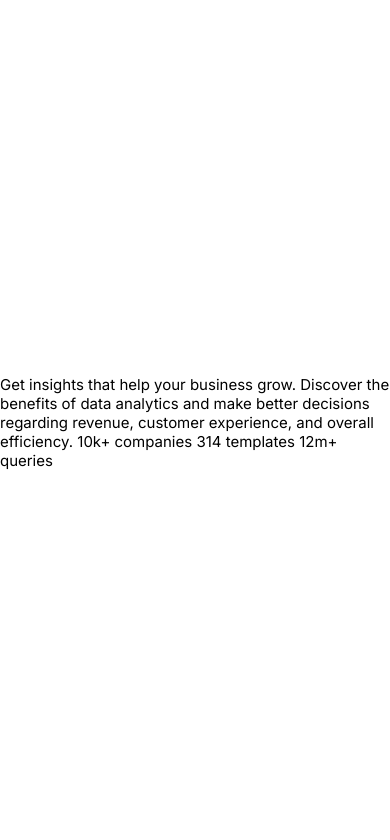
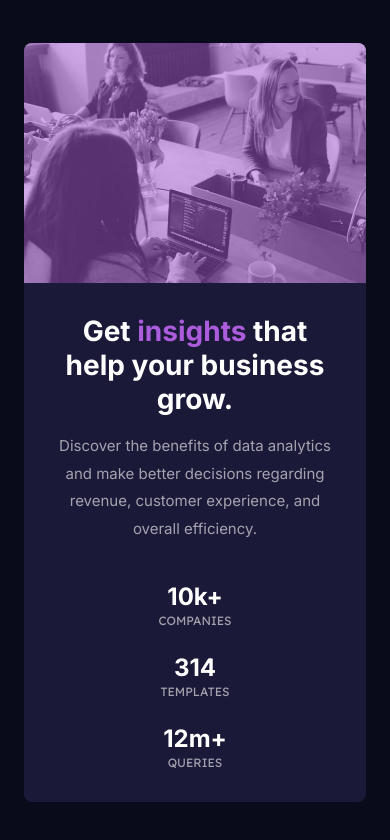
Before and after one commit to manuelebeh/stats-card-component, a plain HTML site: page index.html in a window 390 px wide. Drawn offline with Linux system fonts and the light colour scheme.

Commit message:
Upload mobile version

```diff
--- a/index.html
+++ b/index.html
@@ -5,6 +5,7 @@
   <meta name="viewport" content="width=device-width, initial-scale=1.0">
 
   <title>Frontend Mentor | Stats preview card component</title>
+
   <link rel="icon" type="image/png" sizes="32x32" href="./images/favicon-32x32.png">
   <link rel="preconnect" href="https://fonts.googleapis.com">
   <link rel="preconnect" href="https://fonts.gstatic.com" crossorigin>
@@ -16,13 +17,38 @@
 
 </head>
 <body>
-  Get insights that help your business grow.
+  <main class="container">
+    <picture class="illustration">
+      <source srcset="images/image-header-desktop.jpg" type="image/jpg" media="(min-width: 580px)">
 
-  Discover the benefits of data analytics and make better decisions regarding revenue, customer
-  experience, and overall efficiency.
+      <img src="images/image-header-mobile.jpg" alt="">
 
-  10k+ companies
-  314 templates
-  12m+ queries
+      <div class="overlay"></div>
+    </picture>
+
+    <div class="card-information">
+      <h1>Get <span>insights</span> that help your business grow.</h1>
+
+      <p>Discover the benefits of data analytics and make better decisions regarding revenue, customer
+      experience, and overall efficiency.</p>
+
+      <div class="stats-container">
+        <div class="inner">
+          <h2>10k+</h2>
+          <p>companies</p>
+        </div>
+
+        <div class="inner">
+          <h2>314</h2>
+          <p>templates</p>
+        </div>
+
+        <div class="inner">
+          <h2>12m+</h2>
+          <p>queries</p>
+        </div>
+      </div>
+    </div>
+  </main>
 </body>
 </html>
--- a/style.css
+++ b/style.css
@@ -3,15 +3,15 @@
 
 	Primary*/
 
-	--very-dark-blue: hsl(233, 47%, 7%);
-	--dark-desaturated-blue: hsl(244, 38%, 16%);
-	--soft-violet: hsl(277, 64%, 61%);
+	--clr-very-dark-blue: hsl(233, 47%, 7%);
+	--clr-dark-desaturated-blue: hsl(244, 38%, 16%);
+	--clr-soft-violet: hsl(277, 64%, 61%);
 
 	/*Neutral*/
 
-	--white: hsl(0, 0%, 100%);
-	--slightly-transparent-white: hsla(0, 0%, 100%, 0.75);
-	--slightly-transparent-white-2: hsla(0, 0%, 100%, 0.6);
+	--clr-white: hsl(0, 0%, 100%);
+	--clr-slightly-transparent-white: hsla(0, 0%, 100%, 0.75);
+	--clr-slightly-transparent-white-2: hsla(0, 0%, 100%, 0.6);
 
 	/*Font Family*/
 	--ff-inter: 'Inter', sans-serif;
@@ -39,8 +39,12 @@ body {
 	align-items: center;
 	justify-content: center;
 
+	font-size: 15px;
+	font-weight: var(--fw-regular);
 	font-family: var(--ff-inter);
-	font-size: 15px;
+	background-color: var(--clr-very-dark-blue);
+	color: var(--clr-slightly-transparent-white-2);
+	padding: 88px 24px;
 }
 
 img,
@@ -49,3 +53,68 @@ svg {
 	display: block;
 	max-width: 100%;
 }
+
+.container {
+	display: grid;
+
+	border-radius: 8px;
+	overflow: hidden;
+	min-width: 327px;
+}
+
+.illustration {
+	position: relative;
+}
+
+.illustration img {
+	height: 240px;
+	width: 100%;
+	object-fit: cover;
+}
+
+.overlay {
+    position: absolute;
+    top: 0;
+    bottom: 0;
+    left: 0;
+    right: 0;
+    background-color: var(--clr-soft-violet);
+    opacity: .5;
+}
+
+.card-information {
+	text-align: center;
+	padding: 31.5px;
+	background-color: var(--clr-dark-desaturated-blue);
+}
+
+.card-information > h1 {
+	font-size: 28px;
+	color: var(--clr-white);
+	margin: 0 0 16px 0;
+}
+
+.card-information h1 span {
+	color: var(--clr-soft-violet);
+}
+
+.card-information > p {
+	margin: 0 0 40px 0;
+    line-height: 27.5px;
+}
+
+.stats-container .inner:not(.inner:last-child){
+	margin: 0 0 25px 0;
+}
+
+.stats-container .inner h2 {
+	font-size: 24px;
+	color: var(--clr-white);
+	margin: 0 0 2px 0;
+}
+
+.stats-container .inner p {
+	text-transform: uppercase;
+	font-family: var(--ff-lexend-deca);
+	font-size: 12px;
+}
```
